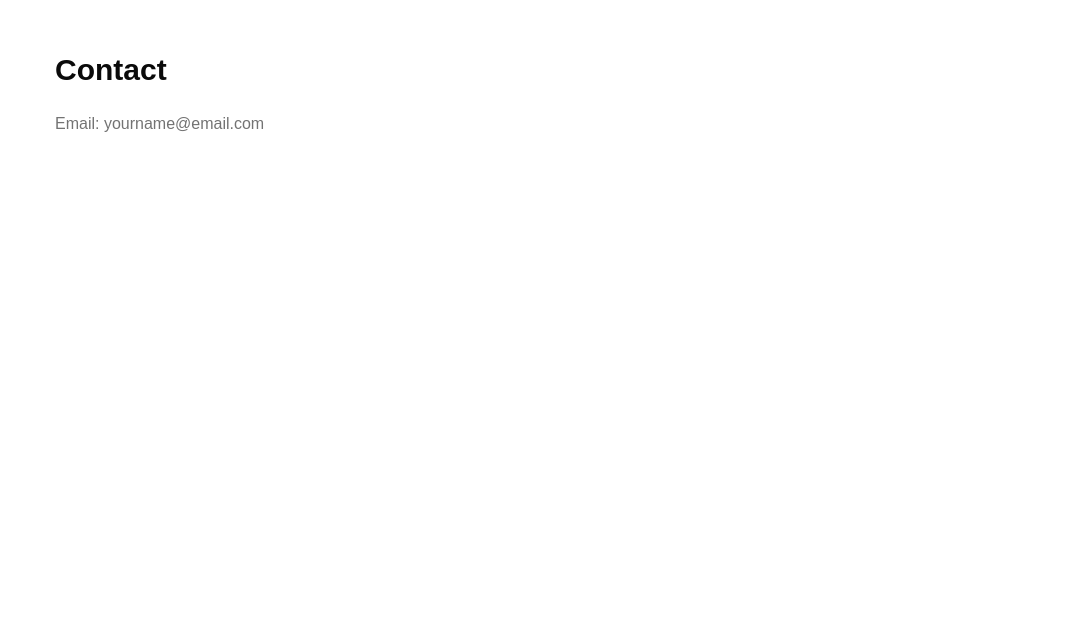
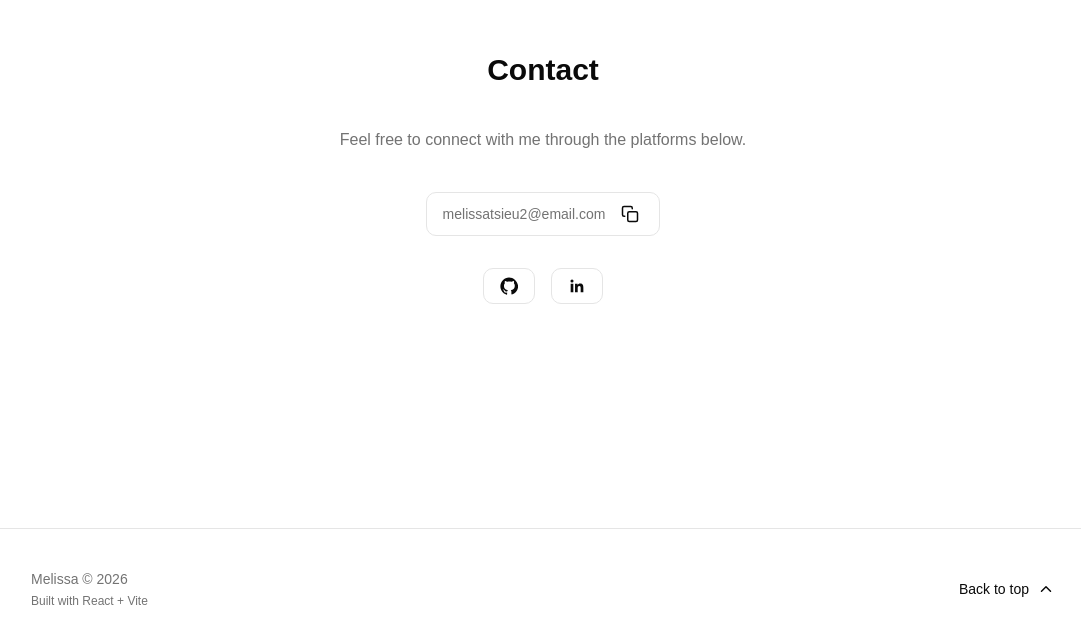
Before and after one commit to msie081/my-portfolio, a React (Vite) app: page / in a window 1280 px wide. Shown: the part 2304-2948 px from the top of the page, without its empty margins (97-1178 px from the left). Before the commit the page ends 2536 px from the top, so only its background shows below. Built offline with nearby package versions, Linux system fonts and the light colour scheme.

Commit message:
Updated 'Contact' section details.

```diff
--- a/src/App.tsx
+++ b/src/App.tsx
@@ -4,6 +4,7 @@ import Projects from "./components/sections/Projects";
 import Skills from "./components/sections/Skills";
 import Contact from "./components/sections/Contact";
 import Navbar from "./components/sections/NavBar";
+import Footer from "./components/Footer";
 
 export default function App() {
   return (
@@ -15,6 +16,7 @@ export default function App() {
       <Projects />
       <Skills />
       <Contact />
+      <Footer />
     </div>
   );
 }
--- /dev/null
+++ b/src/components/Footer.tsx
@@ -0,0 +1,42 @@
+export default function Footer() {
+  const scrollToTop = () => {
+    window.scrollTo({ top: 0, behavior: "smooth" });
+  };
+
+  return (
+    <footer className="border-t py-10 px-6 mt-20">
+
+      <div className="max-w-5xl mx-auto flex flex-col md:flex-row items-center justify-between gap-6">
+
+        {/* Left text */}
+        <div className="text-sm text-muted-foreground text-center md:text-left">
+          <p>Melissa © 2026</p>
+          <p className="text-xs mt-1">Built with React + Vite</p>
+        </div>
+
+        {/* Back to top */}
+        <button
+          onClick={scrollToTop}
+          className="flex items-center gap-2 text-sm font-medium hover:text-primary transition"
+        >
+          Back to top
+
+          <svg
+            xmlns="http://www.w3.org/2000/svg"
+            width="18"
+            height="18"
+            viewBox="0 0 24 24"
+            fill="none"
+            stroke="currentColor"
+            strokeWidth="2"
+            strokeLinecap="round"
+            strokeLinejoin="round"
+          >
+            <path d="M18 15l-6-6-6 6" />
+          </svg>
+        </button>
+
+      </div>
+    </footer>
+  );
+}
--- a/src/components/sections/Contact.tsx
+++ b/src/components/sections/Contact.tsx
@@ -1,12 +1,103 @@
-export default function TechStack() {
+import { useState } from "react";
+
+export default function Contact() {
+  const [copied, setCopied] = useState(false);
+
+  const email = "melissatsieu2@email.com";
+
+  const copyEmail = async () => {
+    await navigator.clipboard.writeText(email);
+    setCopied(true);
+    setTimeout(() => setCopied(false), 2000);
+  };
+
   return (
-    <section id="contact" className="py-24 px-6 max-w-5xl mx-auto">
+    <section id="contact" className="py-24 px-6 max-w-5xl mx-auto text-center">
 
-      <h2 className="text-3xl font-bold mb-6">Contact</h2>
+      <h2 className="text-3xl font-bold mb-10">Contact</h2>
 
-      <p className="text-muted-foreground">
-        Email: yourname@email.com
+      <p className="text-muted-foreground mb-10">
+        Feel free to connect with me through the platforms below.
       </p>
+
+      {/* Email Box */}
+      <div className="flex justify-center mb-8">
+        <div className="flex items-center gap-3 px-4 py-2 border rounded-lg">
+
+          <span className="text-sm text-muted-foreground">
+            {email}
+          </span>
+
+          <button
+            onClick={copyEmail}
+            className="p-1 hover:text-primary transition"
+            title="Copy email"
+          >
+            {copied ? (
+              <span className="text-xs font-medium">✓</span>
+            ) : (
+              <svg
+                xmlns="http://www.w3.org/2000/svg"
+                width="18"
+                height="18"
+                viewBox="0 0 24 24"
+                fill="none"
+                stroke="currentColor"
+                strokeWidth="2"
+                strokeLinecap="round"
+                strokeLinejoin="round"
+              >
+                <rect x="9" y="9" width="13" height="13" rx="2" />
+                <path d="M5 15H4a2 2 0 0 1-2-2V4a2 2 0 0 1 2-2h9a2 2 0 0 1 2 2v1" />
+              </svg>
+            )}
+          </button>
+
+        </div>
+      </div>
+
+      {/* Social Buttons */}
+      <div className="flex justify-center gap-4 mb-12">
+
+        {/* GitHub */}
+        <a
+          href="http://github.com/msie081"
+          target="_blank"
+          rel="noopener noreferrer"
+          className="flex items-center gap-2 px-4 py-2 border rounded-lg text-sm font-medium hover:bg-muted transition"
+        >
+          <svg
+            width="18"
+            height="18"
+            viewBox="0 0 24 24"
+            fill="currentColor"
+            xmlns="http://www.w3.org/2000/svg"
+          >
+            <path d="M12 .5C5.7.5.5 5.9.5 12.4c0 5.2 3.4 9.6 8.2 11.2.6.1.8-.3.8-.6v-2.2c-3.3.7-4-1.6-4-1.6-.5-1.3-1.3-1.7-1.3-1.7-1.1-.8.1-.8.1-.8 1.2.1 1.9 1.3 1.9 1.3 1.1 2 2.9 1.4 3.6 1.1.1-.8.4-1.4.8-1.7-2.6-.3-5.3-1.3-5.3-6 0-1.3.5-2.3 1.2-3.1-.1-.3-.5-1.5.1-3.1 0 0 1-.3 3.2 1.2.9-.2 1.8-.3 2.7-.3s1.8.1 2.7.3c2.2-1.5 3.2-1.2 3.2-1.2.6 1.6.2 2.8.1 3.1.8.8 1.2 1.8 1.2 3.1 0 4.7-2.7 5.7-5.3 6 .4.4.8 1.1.8 2.2v3.2c0 .3.2.7.8.6 4.8-1.6 8.2-6 8.2-11.2C23.5 5.9 18.3.5 12 .5z"/>
+          </svg>
+        </a>
+
+        {/* LinkedIn */}
+        <a
+          href="https://www.linkedin.com/in/melissa-sieu"
+          target="_blank"
+          rel="noopener noreferrer"
+          className="flex items-center gap-2 px-4 py-2 border rounded-lg text-sm font-medium hover:bg-muted transition"
+        >
+          <svg
+            width="18"
+            height="18"
+            viewBox="0 0 24 24"
+            fill="currentColor"
+            xmlns="http://www.w3.org/2000/svg"
+          >
+            <path d="M20.45 20.45h-3.55v-5.57c0-1.33-.03-3.04-1.85-3.04-1.85 0-2.13 1.45-2.13 2.95v5.66H9.37V9h3.41v1.56h.05c.48-.9 1.64-1.85 3.37-1.85 3.6 0 4.27 2.37 4.27 5.46v6.28zM5.34 7.43a2.06 2.06 0 1 1 0-4.12 2.06 2.06 0 0 1 0 4.12zM3.56 20.45h3.56V9H3.56v11.45z"/>
+          </svg>
+        </a>
+
+      </div>
+
+
     </section>
   );
 }
```
Also changed, not shown: public/icons/github.svg (added), public/icons/linkedin.svg (added).
